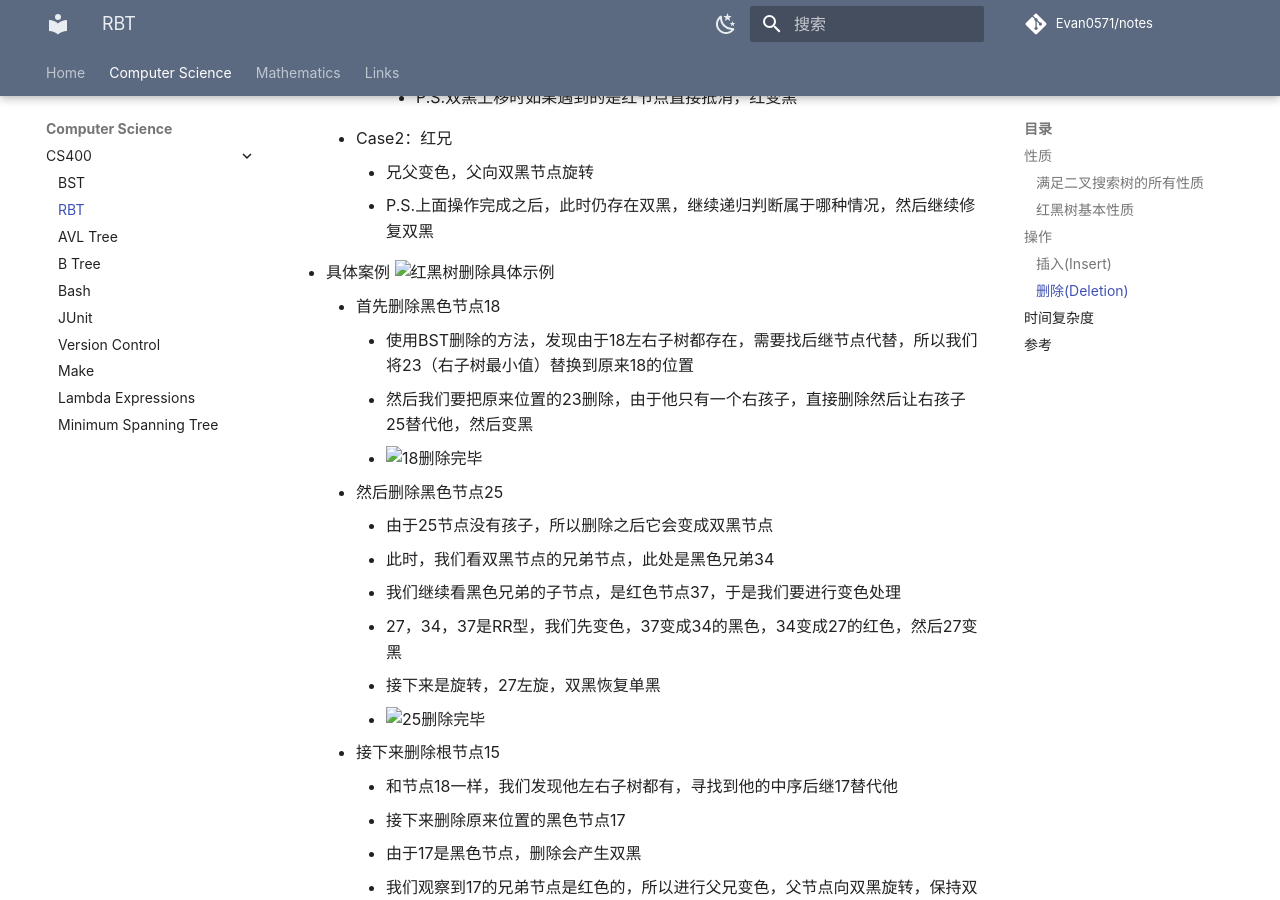
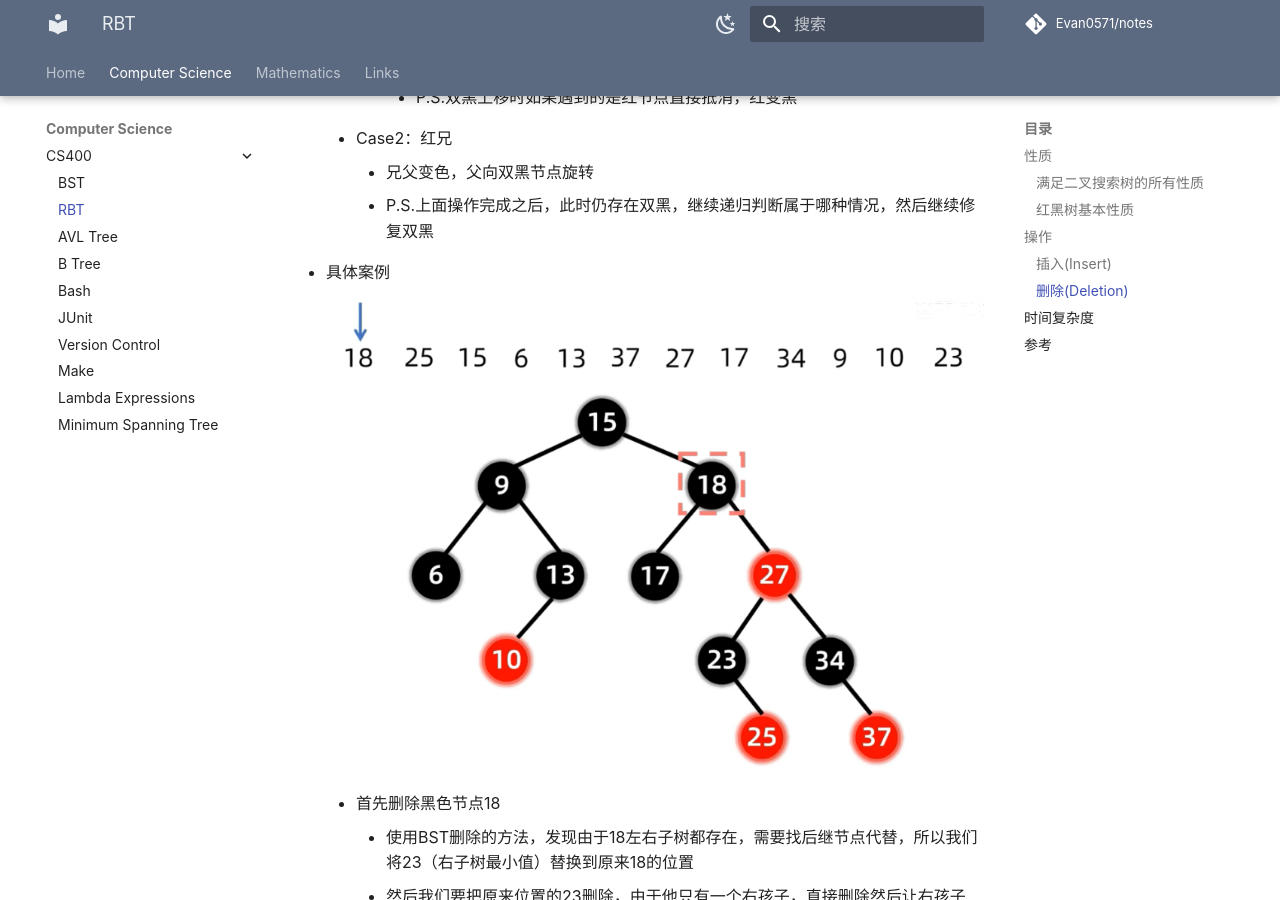
Before and after one commit to Evan0571/notes, an MkDocs documentation site: the page built from docs/computer-science/cs400/rbt.md, in a window 1280 px wide and 900 px high, scrolled down 2496 px. Built offline with MkDocs 1.6.1 and Material for MkDocs 9.7.7, drawn with Linux system fonts in a browser that asks for light colours; comment, search, counter and statistics services are not loaded.

Commit message:
picture fix

```diff
--- a/docs/computer-science/cs400/rbt.md
+++ b/docs/computer-science/cs400/rbt.md
@@ -88,18 +88,18 @@
         - P.S.上面操作完成之后，此时仍存在双黑，继续递归判断属于哪种情况，然后继续修复双黑
 
 - 具体案例
-![红黑树删除具体示例](..\..\assets\images\RBT-Deletion-Example.png)
+![红黑树删除具体示例](../../assets/images/RBT-Deletion-Example.png)
     - 首先删除黑色节点18
         - 使用BST删除的方法，发现由于18左右子树都存在，需要找后继节点代替，所以我们将23（右子树最小值）替换到原来18的位置
         - 然后我们要把原来位置的23删除，由于他只有一个右孩子，直接删除然后让右孩子25替代他，然后变黑
-        - ![18删除完毕](..\..\assets\images\RBT-Delete18.png)
+        - ![18删除完毕](../../assets/images/RBT-Delete18.png)
     - 然后删除黑色节点25
         - 由于25节点没有孩子，所以删除之后它会变成双黑节点
         - 此时，我们看双黑节点的兄弟节点，此处是黑色兄弟34
         - 我们继续看黑色兄弟的子节点，是红色节点37，于是我们要进行变色处理
         - 27，34，37是RR型，我们先变色，37变成34的黑色，34变成27的红色，然后27变黑
         - 接下来是旋转，27左旋，双黑恢复单黑
-        - ![25删除完毕](..\..\assets\images\RBT-Delete25.png)
+        - ![25删除完毕](../../assets/images/RBT-Delete25.png)
     - 接下来删除根节点15
         - 和节点18一样，我们发现他左右子树都有，寻找到他的中序后继17替代他
         - 接下来删除原来位置的黑色节点17
@@ -109,48 +109,48 @@
         - 此时双黑的兄弟是黑节点27，且27孩子都是黑色空节点
         - 所以兄弟变红，双黑上移，即27变红，双黑上移到23
         - 由于23是红色，直接抵消双黑变成单黑，结束删除
-        - ![15删除完毕](..\..\assets\images\RBT-Delete15.png)
+        - ![15删除完毕](../../assets/images/RBT-Delete15.png)
     - 接下来删除黑色节点6
         - 节点6为无孩子黑色节点，出现双黑，观察兄弟节点
         - 兄弟节点为有左红孩的黑色节点13
         - 9，13，10构成RL型，红色10变色为9的黑色，9黑色不动
         - 13进行右旋，9再左旋，双黑变单黑，删除完成
-        - ![6删除完毕](..\..\assets\images\RBT-Delete6.png)
+        - ![6删除完毕](../../assets/images/RBT-Delete6.png)
     - 接下来删除黑色节点13
         - 13是无孩子黑色节点，删除产生双黑，观察兄弟，兄弟是双黑孩子（此处空节点也算黑）的黑节点9
         - 兄弟变红，双黑上移动，所以9变红，10变双黑
         - 接下来修复10的双黑，观察10的兄弟节点，是黑色节点34，且全黑孩
         - 于是兄弟变红，双黑上移，即34变红，17为双黑
         - 由于17为根节点，直接恢复为单黑，删除完毕
-        - ![13删除完毕](..\..\assets\images\RBT-Delete13.png)
+        - ![13删除完毕](../../assets/images/RBT-Delete13.png)
     - 接下来删黑色节点37
         - 37为无孩子黑节点，删除产生双黑，观察兄弟为有红孩的黑色节点23
         - 34，23，27形成LR型，27赋34的红色不变，34变黑
         - 23进行左旋，然后34右旋，双黑变单黑，删除完毕
-        - ![37删除完毕](..\..\assets\images\RBT-Delete37.png)
+        - ![37删除完毕](../../assets/images/RBT-Delete37.png)
     - 接下来删除红色节点27
         - 27左右都有节点，所以找后继节点代替
         - 后继为右侧的34，替换掉27
         - 然后删除原位的黑色节点34
         - 原位的34为无孩子黑节点，产生双黑，观察兄弟，为有两个黑孩子（null）的黑节点23
         - 所以兄弟变红，双黑上移，即23变红，替换后的红34套上双黑抵消变为单黑，删除结束
-        - ![27删除完毕](..\..\assets\images\RBT-Delete27.png)
+        - ![27删除完毕](../../assets/images/RBT-Delete27.png)
     - 然后删黑色根节点17
         - 左右子树都有，找后继，为右子树的红色23
         - 23替代17位置
         - 接下来删除原来的23，因为是红色，所以直接删除
-        - ![17删除完毕](..\..\assets\images\RBT-Delete17.png)
+        - ![17删除完毕](../../assets/images/RBT-Delete17.png)
     - 接下来删黑色节点34
         - 34为无子树黑节点，删除产生双黑，看兄弟，兄弟是有红孩的黑10
         - 23，10，9为LL型，9变成10的黑色，10变23的颜色保持黑色，23保持黑色
         - 23右旋，双黑恢复单黑，删除结束
-        - ![34删除完毕](..\..\assets\images\RBT-Delete34.png)
+        - ![34删除完毕](../../assets/images/RBT-Delete34.png)
     - 然后删黑节点9
         - 9为无孩黑节点，删后产生双黑，看兄弟
         - 兄弟为双黑孩黑节点23
         - 兄弟变红，双黑上移，即23变红，10变双黑
         - 由于10是根，直接变单黑
-        - ![9删除完毕](..\..\assets\images\RBT-Delete9.png)
+        - ![9删除完毕](../../assets/images/RBT-Delete9.png)
     - 10和23的删除省略，直接删除，最后变为空树
 
 ## 时间复杂度
```
